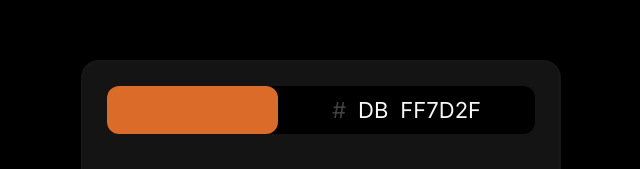
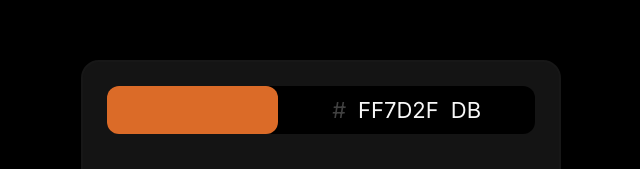
Before and after one commit to AustinChiatto/hex-code-opacity, a Next.js app: page / in a window 1280 px wide. Shown: the part 187-356 px from the top of the page, without its empty margins (319-959 px from the left). Built offline with nearby package versions, Linux system fonts and the light colour scheme.

Commit message:
flip opacity and hex value

```diff
--- a/src/app/page.tsx
+++ b/src/app/page.tsx
@@ -50,7 +50,7 @@ export default function Home() {
   }, [setInputHex]);
 
   const hexOpacValue = opacityToHex(opacity);
-  const fullHex = `${hexActive ? '#' : ''}${hexOpacValue}${inputHex}`;
+  const fullHex = `${hexActive ? '#' : ''}${inputHex}${hexOpacValue}`;
 
   return (
     <main className="flex min-h-screen flex-col items-center justify-center p-24">
--- a/src/components/ColorValuesDisplay.tsx
+++ b/src/components/ColorValuesDisplay.tsx
@@ -23,15 +23,15 @@ const ColorValuesDisplay = ({ hexValue, opacCode, fullHex, handleCopy, setHexAct
         </button>
         <button
           className="text-lg"
+          onClick={() => handleCopy(fullHex)}
+        >
+          {hexValue}
+        </button>
+        <button
+          className="text-lg"
           onClick={() => handleCopy(opacCode)}
         >
           {opacCode}
-        </button>
-        <button
-          className="text-lg"
-          onClick={() => handleCopy(fullHex)}
-        >
-          {hexValue}
         </button>
       </div>
     </section>
```
